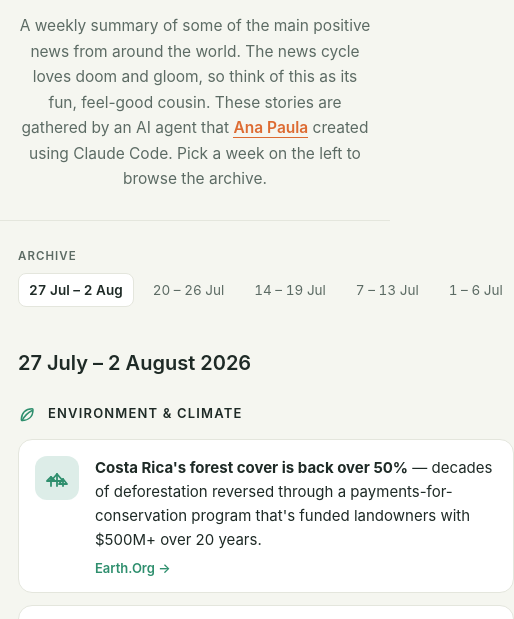
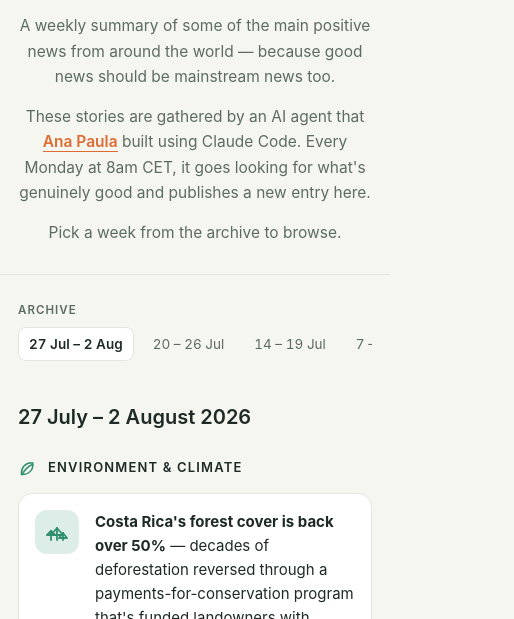
Before and after one commit to APaulaMiranda/weekly-good-news, a plain HTML site: page index.html in a window 390 px wide. Shown: the part 204-823 px from the top of the page, 514 px wide, since content can reach past the window. Drawn offline with Linux system fonts and the light colour scheme.

Commit message:
Fix mobile card overflow and split intro into paragraphs

```diff
--- a/index.html
+++ b/index.html
@@ -56,6 +56,7 @@
   .intro{
     margin:0 auto; max-width:52ch; color:var(--dim); font-size:15.5px; line-height:1.65;
   }
+  .intro + .intro{margin-top:14px}
   .intro a{color:var(--accent); font-weight:600; text-decoration:none; border-bottom:1px solid currentColor}
   .intro a:hover{opacity:.75}
 
@@ -63,6 +64,7 @@
     max-width:880px; margin:0 auto; padding:36px 24px 96px;
     display:grid; grid-template-columns:180px 1fr; gap:40px; align-items:start;
   }
+  .layout > *{min-width:0}
 
   .archive{position:sticky; top:24px}
   .archive p{
@@ -106,6 +108,7 @@
   .icon-badge.leaf{background:color-mix(in srgb, var(--leaf) 16%, transparent)}
   .icon-badge svg{width:24px;height:24px;color:var(--accent)}
   .icon-badge.leaf svg{color:var(--leaf)}
+  .card-body{flex:1; min-width:0}
   .card-body p{margin:0; font-size:15px; line-height:1.6}
   .card-body strong{font-weight:700}
   .card-body a{
@@ -145,11 +148,13 @@
   </svg>
   <p class="eyebrow">Weekly Good News</p>
   <h1>Some of the world's best moments, every week</h1>
-  <p class="intro">A weekly summary of some of the main positive news from around
-    the world. The news cycle loves doom and gloom, so think of this as its fun,
-    feel-good cousin. These stories are gathered by an AI agent that
+  <p class="intro">A weekly summary of some of the main positive news from around the
+    world — because good news should be mainstream news too.</p>
+  <p class="intro">These stories are gathered by an AI agent that
     <a href="https://www.linkedin.com/in/apmiranda/" target="_blank" rel="noopener">Ana Paula</a>
-    created using Claude Code. Pick a week on the left to browse the archive.</p>
+    built using Claude Code. Every Monday at 8am CET, it goes looking for what's
+    genuinely good and publishes a new entry here.</p>
+  <p class="intro">Pick a week from the archive to browse.</p>
 </header>
 
 <div class="layout">
```
